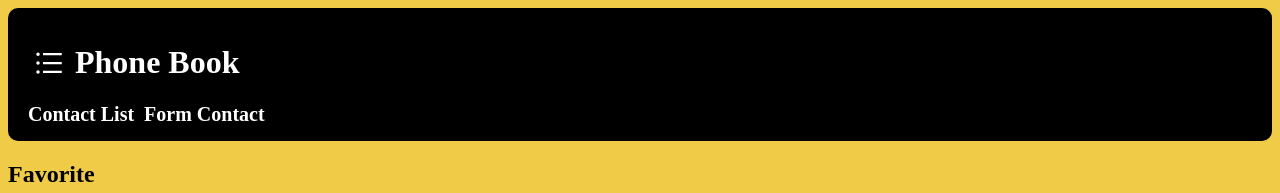
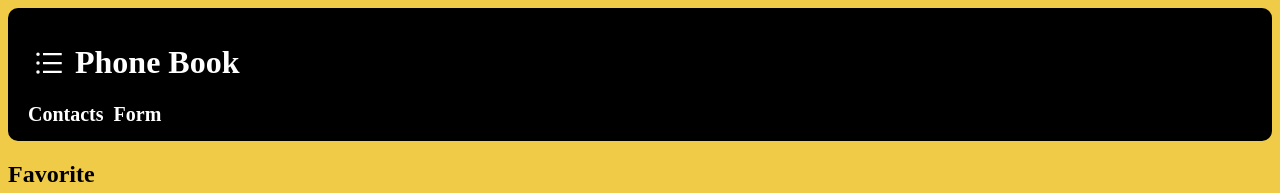
Before and after one commit to ahmdhfdz/Phone-Book-Project, a React (Create React App) app: page / in a window 1280 px wide. Both pictures are taken after a click on the element 49 px from the left and 62 px from the top of the page. Shown: the top 193 px of the page. Built offline with nearby package versions, Linux system fonts and the light colour scheme; no server answers.

Commit message:
add navigation bar on header

```diff
--- a/src/components/Header.tsx
+++ b/src/components/Header.tsx
@@ -61,8 +61,8 @@ function Header() {
       {
         isOpen &&
         <div>
-          <Link onClick={() => navigate('/')}>Contact List</Link>
-          <Link onClick={() => navigate('form-contact')}>Form Contact</Link>
+          <Link onClick={() => navigate('/')}>Contacts</Link>
+          <Link onClick={() => navigate('form-contact')}>Form</Link>
         </div>
       }
     </Container>
```
